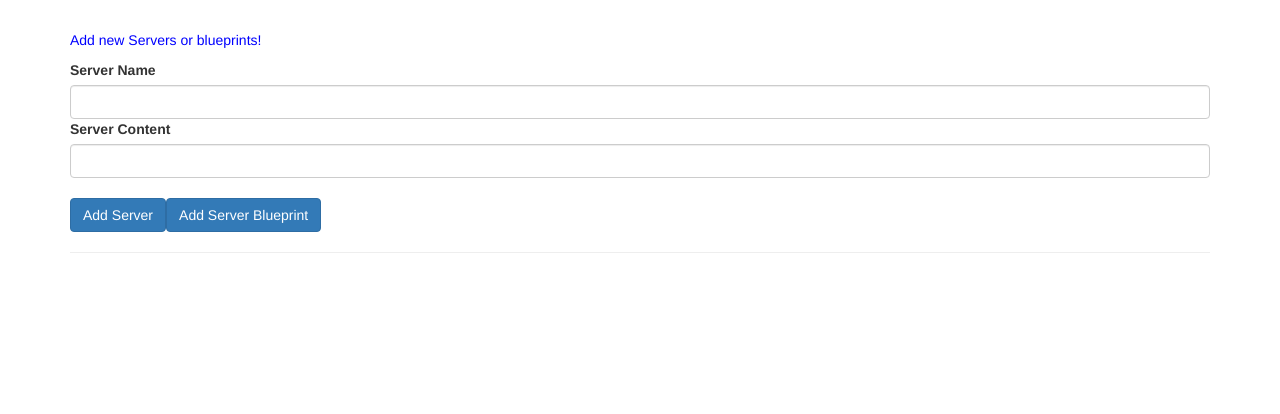
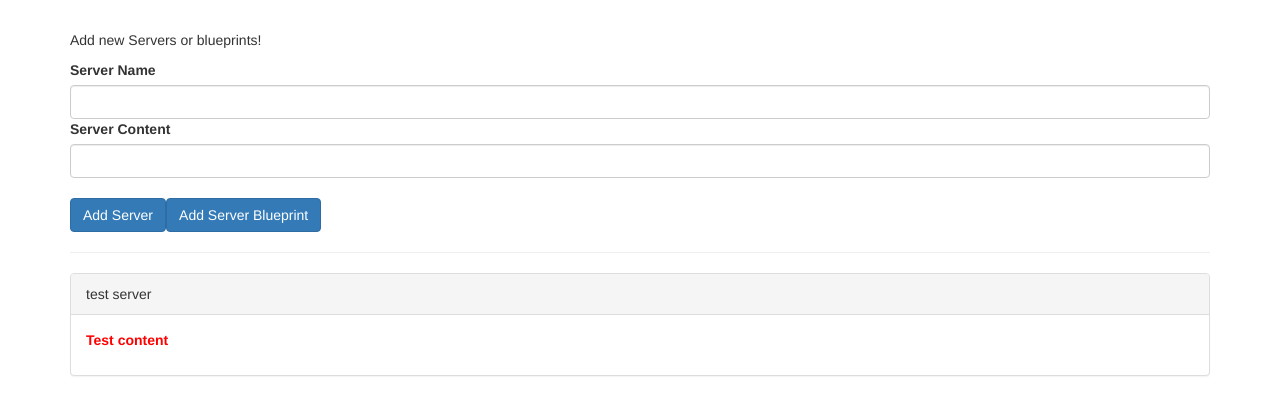
Before and after one commit to HassanKhan123/Angular-components-and-data-binding, an Angular app: page / in a window 1280 px wide. Shown: the top 414 px of the page. Built offline with nearby package versions, Linux system fonts and the light colour scheme.

Commit message:
custom property binding added

```diff
--- a/src/app/app.component.html
+++ b/src/app/app.component.html
@@ -1,34 +1,11 @@
 <div class="container">
-  <div class="row">
-    <div class="col-xs-12">
-      <p>Add new Servers or blueprints!</p>
-      <label>Server Name</label>
-      <input type="text" class="form-control" [(ngModel)]="newServerName">
-      <label>Server Content</label>
-      <input type="text" class="form-control" [(ngModel)]="newServerContent">
-      <br>
-      <button
-        class="btn btn-primary"
-        (click)="onAddServer()">Add Server</button>
-      <button
-        class="btn btn-primary"
-        (click)="onAddBlueprint()">Add Server Blueprint</button>
-    </div>
-  </div>
+  <app-cockpit></app-cockpit>
   <hr>
   <div class="row">
     <div class="col-xs-12">
-      <div
-        class="panel panel-default"
-        *ngFor="let element of serverElements">
-        <div class="panel-heading">{{ element.name }}</div>
-        <div class="panel-body">
-          <p>
-            <strong *ngIf="element.type === 'server'" style="color: red">{{ element.content }}</strong>
-            <em *ngIf="element.type === 'blueprint'">{{ element.content }}</em>
-          </p>
-        </div>
-      </div>
+     <app-server-element *ngFor="let serverElement of serverElements"
+     [element]="serverElement"
+     ></app-server-element>
     </div>
   </div>
 </div>
--- a/src/app/app.component.ts
+++ b/src/app/app.component.ts
@@ -1,28 +1,12 @@
-import { Component } from '@angular/core';
+import { Component } from "@angular/core";
 
 @Component({
-  selector: 'app-root',
-  templateUrl: './app.component.html',
-  styleUrls: ['./app.component.css']
+  selector: "app-root",
+  templateUrl: "./app.component.html",
+  styleUrls: ["./app.component.css"],
 })
 export class AppComponent {
-  serverElements = [];
-  newServerName = '';
-  newServerContent = '';
-
-  onAddServer() {
-    this.serverElements.push({
-      type: 'server',
-      name: this.newServerName,
-      content: this.newServerContent
-    });
-  }
-
-  onAddBlueprint() {
-    this.serverElements.push({
-      type: 'blueprint',
-      name: this.newServerName,
-      content: this.newServerContent
-    });
-  }
+  serverElements = [
+    { type: "server", name: "test server", content: "Test content" },
+  ];
 }
--- a/src/app/app.module.ts
+++ b/src/app/app.module.ts
@@ -4,10 +4,14 @@ import { FormsModule } from '@angular/forms';
 
 
 import { AppComponent } from './app.component';
+import { CockpitComponent } from './cockpit/cockpit.component';
+import { ServerElementComponent } from './server-element/server-element.component';
 
 @NgModule({
   declarations: [
-    AppComponent
+    AppComponent,
+    CockpitComponent,
+    ServerElementComponent
   ],
   imports: [
     BrowserModule,
--- /dev/null
+++ b/src/app/cockpit/cockpit.component.html
@@ -0,0 +1,16 @@
+<div class="row">
+  <div class="col-xs-12">
+    <p>Add new Servers or blueprints!</p>
+    <label>Server Name</label>
+    <input type="text" class="form-control" [(ngModel)]="newServerName">
+    <label>Server Content</label>
+    <input type="text" class="form-control" [(ngModel)]="newServerContent">
+    <br>
+    <button
+      class="btn btn-primary"
+      (click)="onAddServer()">Add Server</button>
+    <button
+      class="btn btn-primary"
+      (click)="onAddBlueprint()">Add Server Blueprint</button>
+  </div>
+</div>
--- /dev/null
+++ b/src/app/cockpit/cockpit.component.ts
@@ -0,0 +1,31 @@
+import { Component, OnInit } from '@angular/core';
+
+@Component({
+  selector: 'app-cockpit',
+  templateUrl: './cockpit.component.html',
+  styleUrls: ['./cockpit.component.css']
+})
+export class CockpitComponent implements OnInit {
+  newServerName = '';
+  newServerContent = '';
+
+  constructor() { }
+
+  ngOnInit(): void {
+  }
+  onAddServer() {
+    // this.serverElements.push({
+    //   type: 'server',
+    //   name: this.newServerName,
+    //   content: this.newServerContent
+    // });
+  }
+
+  onAddBlueprint() {
+    // this.serverElements.push({
+    //   type: 'blueprint',
+    //   name: this.newServerName,
+    //   content: this.newServerContent
+    // });
+  }
+}
--- /dev/null
+++ b/src/app/server-element/server-element.component.html
@@ -0,0 +1,10 @@
+<div
+class="panel panel-default">
+<div class="panel-heading">{{ element.name }}</div>
+<div class="panel-body">
+  <p>
+    <strong *ngIf="element.type === 'server'" style="color: red">{{ element.content }}</strong>
+    <em *ngIf="element.type === 'blueprint'">{{ element.content }}</em>
+  </p>
+</div>
+</div>
--- /dev/null
+++ b/src/app/server-element/server-element.component.ts
@@ -0,0 +1,13 @@
+import { Component, OnInit,Input } from "@angular/core";
+
+@Component({
+  selector: "app-server-element",
+  templateUrl: "./server-element.component.html",
+  styleUrls: ["./server-element.component.css"],
+})
+export class ServerElementComponent implements OnInit {
+ @Input() element: { type: string; name: string; content: string };
+  constructor() {}
+
+  ngOnInit(): void {}
+}
```
Also changed, not shown: src/app/cockpit/cockpit.component.css (added), src/app/server-element/server-element.component.css (added).
